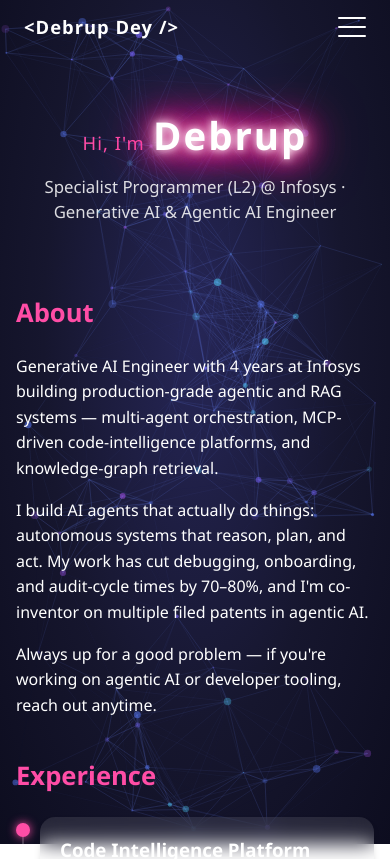
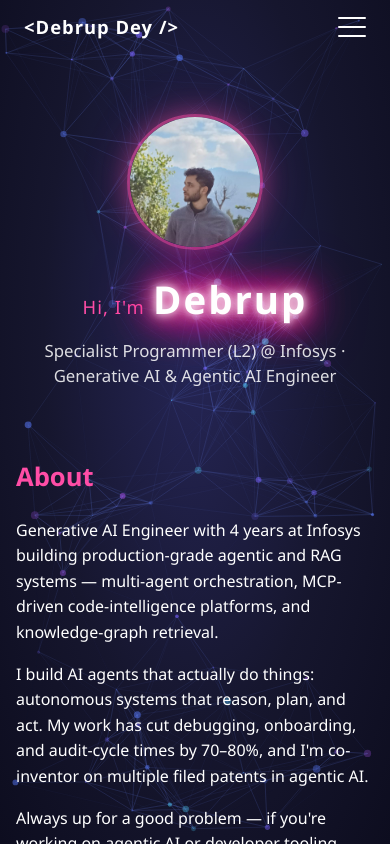
Before and after one commit to debrup416/debrup416.github.io, a React (Vite) app: page / in a window 390 px wide. Shown: the top 859 px of the page. Built offline with nearby package versions, Linux system fonts and the light colour scheme.

Commit message:
Update site

```diff
--- a/src/components/Header.jsx
+++ b/src/components/Header.jsx
@@ -1,11 +1,16 @@
+import profilePic from '../assets/profile.png'
+
 export default function Header() {
   return (
     <header>
-      <h1>
-        <span className="hero-greeting">Hi, I'm</span>{' '}
-        <span className="hero-name">Debrup</span>
-      </h1>
-      <p className="hero-subtitle">Specialist Programmer (L2) @ Infosys · Generative AI &amp; Agentic AI Engineer</p>
+      <div className="hero-text">
+        <h1>
+          <span className="hero-greeting">Hi, I'm</span>{' '}
+          <span className="hero-name">Debrup</span>
+        </h1>
+        <p className="hero-subtitle">Specialist Programmer (L2) @ Infosys · Generative AI &amp; Agentic AI Engineer</p>
+      </div>
+      <img className="hero-photo" src={profilePic} alt="Debrup Dey" />
     </header>
   )
 }
--- a/src/index.css
+++ b/src/index.css
@@ -141,8 +141,33 @@ section[id], .card[id], .achv-sub[id] {
     padding: 20px;
 }
 header {
-    text-align: center;
+    display: flex;
+    align-items: center;
+    justify-content: space-between;
+    flex-wrap: wrap;
+    gap: 48px;
+    text-align: left;
     padding: 50px 0;
+}
+.hero-text {
+    flex: 1;
+    min-width: 0;
+    max-width: 640px;
+}
+/* Circular profile photo with a glowing pink ring (matches the name's glow) */
+.hero-photo {
+    flex-shrink: 0;
+    width: clamp(200px, 22vw, 290px);
+    aspect-ratio: 1;
+    border-radius: 50%;
+    object-fit: cover;
+    border: 3px solid rgba(255, 77, 166, 0.6);
+    box-shadow: 0 0 25px rgba(255, 77, 166, 0.45), 0 0 50px rgba(255, 77, 166, 0.2);
+    transition: transform 0.3s ease, box-shadow 0.3s ease;
+}
+.hero-photo:hover {
+    transform: translateY(-5px);
+    box-shadow: 0 0 30px rgba(255, 77, 166, 0.6), 0 0 60px rgba(255, 77, 166, 0.3);
 }
 h1 {
     margin: 0;
@@ -163,7 +188,7 @@ h1 {
     animation: glow 2s ease-in-out infinite alternate;
 }
 .hero-subtitle {
-    margin: 18px auto 0;
+    margin: 18px 0 0;
     max-width: 700px;
     font-size: 1.2em;
     line-height: 1.5;
@@ -739,6 +764,21 @@ footer {
 
 /* Tablet and below: stack columns + switch to hamburger nav */
 @media (max-width: 768px) {
+    /* Stack the hero: photo on top (it's the 2nd DOM child), text centered below */
+    header {
+        flex-direction: column-reverse;
+        text-align: center;
+        gap: 28px;
+    }
+    .hero-text {
+        max-width: 100%;
+    }
+    .hero-subtitle {
+        margin: 18px auto 0;
+    }
+    .hero-photo {
+        width: 160px;
+    }
     .card {
         width: 100%;
     }
@@ -792,6 +832,9 @@ footer {
     header {
         padding: 30px 0;
     }
+    .hero-photo {
+        width: 130px;
+    }
     .hero-name {
         font-size: 2.4rem;
     }
```
Also changed, not shown: src/assets/profile.png (added).
